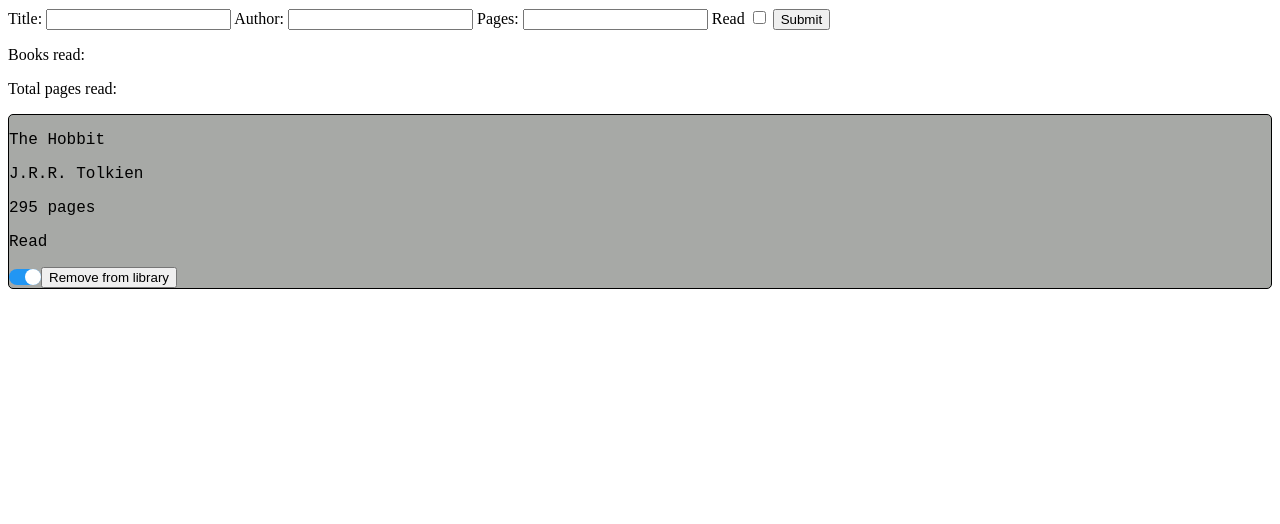
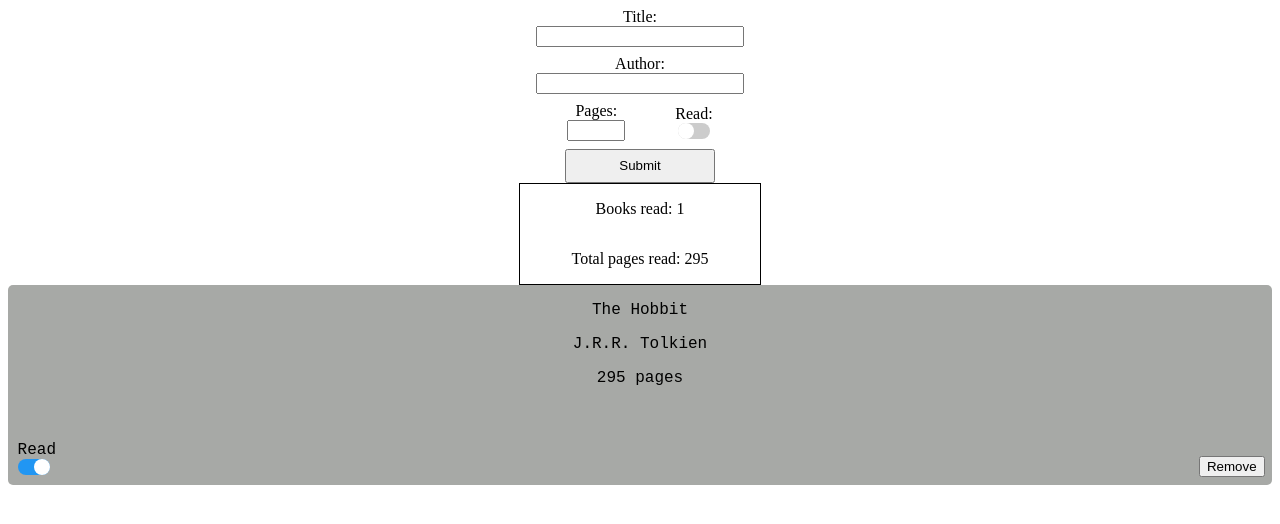
Before and after one commit to xtrevad/library, a plain HTML site: page index.html in a window 1280 px wide. Drawn offline with Linux system fonts and the light colour scheme.

Commit message:
advanced functionality implemented

```diff
--- a/index.html
+++ b/index.html
@@ -11,20 +11,35 @@
     <div class="container">
         <div class="input-container">
             <form action="" method="post">
+                <div>
                     <label for="title">Title:</label>
                     <input id="title" name="title" type="text">
+                </div>
+                <div>
                     <label for="author">Author:</label>
                     <input type="text" id="author" name="author">
+                </div>
+                <div id="two-labels">
+                    <div>
                         <label for="pages">Pages:</label>
-                <input type="text" id="pages" name="pages">
-                <label for="read">Read</label>
+                        <input type="tel" id="pages" name="pages">
+                    </div>
+                    <div>
+                        <label for="read">Read:</label>
+                        <label for="read" class="switch">
                         <input type="checkbox" name="read" id="read">
+                        <span class="slider round"></span>
+                        </label>
+                    </div>
+                </div>
                 <button id="submit-button" type="button">Submit</button>
             </form>
         </div>
+        <div class="metrics-container">
             <div class="metrics">
-            <p>Books read: </p>
-            <p>Total pages read: </p>
+                <p id="books-read">Books read: </p>
+                <p id="pages-read">Total pages read: </p>
+            </div>
         </div>
         <div id="card-container" class="card-container">
         </div>
--- a/script.js
+++ b/script.js
@@ -38,7 +38,7 @@ Book.prototype.toggleReadStatus = function() {
         myLibrary[`${id - 1}`].read = 'Read';
         thisCard.querySelector(" :nth-child(4)").textContent = "Read";
     };
-    // alert(this.author)
+    metrics();
 }
 
 Book.prototype.removeFromLibrary = function() {
@@ -46,6 +46,7 @@ Book.prototype.removeFromLibrary = function() {
     const thisCard = document.querySelector(`[data-index-number="${id}"]`);
     thisCard.remove();
     myLibrary.splice(id - 1, 1);
+    metrics();
 }
 
 function addBookToLibrary() {
@@ -73,12 +74,14 @@ function addBookToLibrary() {
     };
     const slider = document.createElement('span');
     slider.classList.add('slider', 'round');
+    const span = document.createElement('span');
+    checkbox.appendChild(span);
     toggle.appendChild(checkbox);
     toggle.appendChild(slider);
     card.appendChild(toggle);
     // Adds "remove from library" button
     const remove = document.createElement('button');
-    remove.textContent = ('Remove from library');
+    remove.textContent = ('Remove');
     remove.classList.add('removeBtn');
     remove.id = (myLibrary.length);
     remove.addEventListener('click', book.removeFromLibrary);
@@ -87,6 +90,24 @@ function addBookToLibrary() {
     const container = document.getElementById("card-container");
     container.appendChild(card);
     card.dataset.indexNumber = (myLibrary.length);
+    metrics();
+};
+
+function metrics() {
+    const booksRead = document.getElementById('books-read');
+    const pagesRead = document.getElementById('pages-read');
+    const readNumber = myLibrary.filter(book => {
+        return book.read === 'Read';
+    });
+    booksRead.textContent = "Books read: " + readNumber.length;
+    let sum = 0;
+    for (let i = 0; i < readNumber.length; i++) {
+        const book = readNumber[i];
+        let pages = +(book.pages.slice(0, -6));
+        sum += pages;
+    };
+    pagesRead.textContent = "Total pages read: " + sum;
+
 }
 
 let theHobbit = new Book('The Hobbit', 'J.R.R. Tolkien', '295 pages', 'Read');
@@ -100,8 +121,6 @@ addBookToLibrary();
 //                  page.
 
 //                  NICE STUFF TO HAVE
-//                  * Metrics of how many pages altogether you have read
-//                  * How many books you have read in total
 //                  * An animation when a new book is added. Perhaps the "display" function stores its
 //                    length in a variable, and if that variable is one more than it used to be, then the
 //                    last item in they array smoothly inflates or slides into place at the end of the grid
--- a/style.css
+++ b/style.css
@@ -1,10 +1,3 @@
-.card {
-    border: black 1px solid;
-    border-radius: 5px;
-    background-color: #a7a9a6;
-    color: black;
-    font-family: 'Courier New', Courier, monospace;
-}
 
 /* The switch - the box around the slider */
 .switch {
@@ -68,3 +61,98 @@
 .slider.round:before {
     border-radius: 50%;
 }
+
+.input-container {
+    display: flex;
+    align-items: center;
+    justify-content: center;
+}
+
+.input-container form {
+    display: flex;
+    flex-direction: column;
+    justify-content: center;
+    width: 300px;
+    gap: 1ch 0ch;
+}
+
+.input-container form div {
+    display: flex;
+    align-items: center;
+    flex-direction: column;
+}
+
+#pages {
+    width: 50px;
+}
+
+.input-container form div input {
+    width: 200px;
+}
+
+.input-container button {
+    padding: 1ch 4ch;
+    width: 150px;
+    align-self: center;
+}
+
+#two-labels {
+    display: flex;
+    flex-direction: row;
+    align-self: center;
+    width: auto;
+    gap: 50px;
+    justify-content: space-between;
+}
+
+.metrics-container {
+    display: flex;
+    justify-content: center;
+}
+
+.metrics {
+    display: flex;
+    flex-direction: column;
+    align-items: center;
+    justify-content: center;
+    border: 1px solid black;
+    width: 30ch;
+}
+
+.card-container {
+    display: grid;
+    grid-template-rows: repeat(2, 200px);
+    grid-template-columns: repeat(auto-fit, minmax(200px, 1fr));
+    gap: 1ch;
+}
+
+.card {s
+    border: black 1px solid;
+    border-radius: 5px;
+    background-color: #a7a9a6;
+    color: black;
+    font-family: 'Courier New', Courier, monospace;
+    position: relative;
+}
+
+.card :nth-child(1),
+.card :nth-child(2),
+.card :nth-child(3) {
+    display: flex;
+    flex-direction: column;
+    justify-content: center;
+    align-items: center;
+}
+
+.card :nth-child(4),
+.card :nth-child(5) {
+    position: absolute;
+    bottom: 1ch;
+    left: 1ch;
+}
+
+.card :nth-child(6) {
+    position: absolute;
+    bottom: 1ch;
+    right: 1ch;
+}
```
Lines whose indentation alone changed are shown as unchanged.
